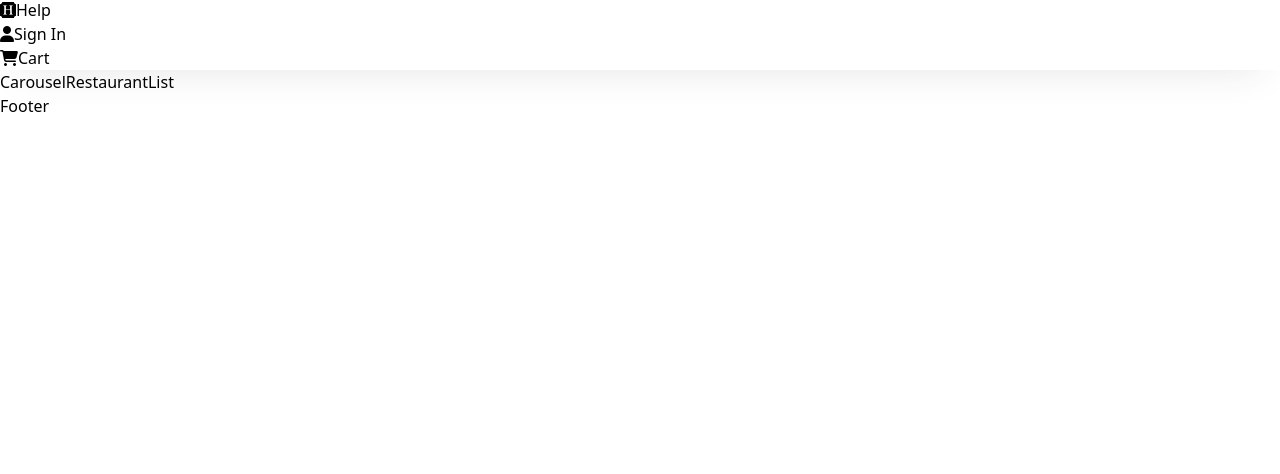
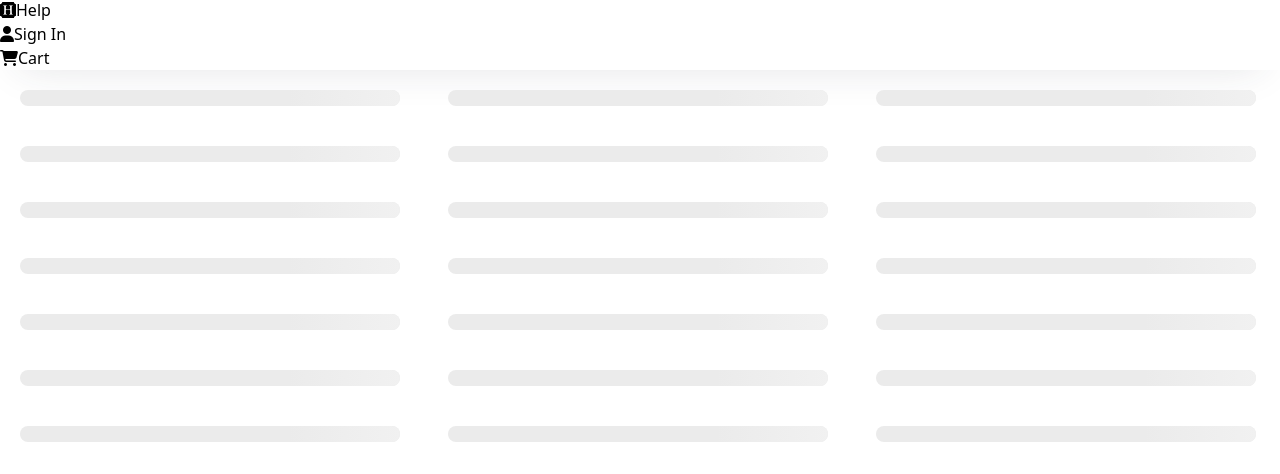
Before and after one commit to KRABHIRAJ/Reactify, a React (Vite) app in the folder Codes/foodie/: page /collections/1 in a window 1280 px wide. Shown: the part 326-800 px from the top of the page. Built offline with nearby package versions, Linux system fonts and the light colour scheme.

Commit message:
CarouselRestaurantList component

```diff
--- a/Codes/foodie/src/components/body/AppBody.jsx
+++ b/Codes/foodie/src/components/body/AppBody.jsx
@@ -12,7 +12,7 @@ const AppBody = () => {
 
     if(rawData?.length <= 0 || rawData === undefined){
         return (
-            <SkeletonCard count={30} />
+            <SkeletonCard count={32} />
        )
     }else{
         return(
--- /dev/null
+++ b/Codes/foodie/src/components/body/common/skeletonCard/SkeletonCard.css
@@ -0,0 +1,11 @@
+.skeleton-container{
+    display: flex;
+    flex-wrap: wrap;
+    justify-content: space-between;
+
+}
+.react-loading-skeleton{
+    margin: 20px;
+    width: 380px;
+    border-radius: 16px;
+}
--- a/Codes/foodie/src/components/body/common/skeletonCard/SkeletonCard.jsx
+++ b/Codes/foodie/src/components/body/common/skeletonCard/SkeletonCard.jsx
@@ -1,10 +1,11 @@
 import Skeleton from 'react-loading-skeleton'
 import 'react-loading-skeleton/dist/skeleton.css'
+import './SkeletonCard.css';
 
 const SkeletonCard = ({ count }) => {
   return (
     <div>
-        <Skeleton count={count} containerClassName="flex flex-wrap gap-y-12 justify-between p-8" className='h-[240px] w-[170px] sm:w-[190px] md:h-[250px] lg:w-[350px] xl:w-[380px] rounded-[16px]' />
+        <Skeleton count={count} containerClassName="skeleton-container" className='h-[240px] w-[170px] sm:w-[190px] md:h-[250px] lg:w-[350px] xl:w-[380px] rounded-[16px]' />
     </div>
   )
 }
--- a/Codes/foodie/src/components/body/mindCarousel/CarouselRestaurantList.jsx
+++ b/Codes/foodie/src/components/body/mindCarousel/CarouselRestaurantList.jsx
@@ -1,5 +1,6 @@
 import { useParams } from "react-router-dom"
 import {  useFetchCarouselResList } from "../../../utils";
+import {RestaurantCard, SkeletonCard} from "../../index";
 
 const CarouselRestaurantList = () => {
   const params = useParams();
@@ -11,11 +12,42 @@ const CarouselRestaurantList = () => {
     tags = paramsSplitted[1];
   }
   const response = useFetchCarouselResList(collectionId, tags);
-  console.log('responsedd >>', response);
+  console.log('response', response);
 
-  return (
-    <div>CarouselRestaurantList</div>
-  )
+  if(response?.data?.cards?.length > 0){
+    const data = response?.data?.cards;
+    console.log('data >>', data)
+    console.log('data.slice(3) >>', data.slice(3))
+
+    const headerData = data[0]?.card?.card;
+    const resCount = data[1]?.card?.card?.restaurantCount;
+    return (
+      <div className="py-8 px-4">
+          <div className="pb-4">
+              <h1 className="font-[700] text-[50px]">{headerData?.title}</h1>
+              <p className="text-[24px] text-[#3D4152]">{headerData?.description}</p>
+          </div>
+          <p className="font-[700] text-[30px] py-4 border-t border-gray-200"> {resCount} restaurants to explore</p>
+          <div className="flex flex-wrap gap-8 justify-between">
+            {
+
+                data.slice(3).map((item) => {
+                    const itemInfo = item?.card?.card?.info;
+                    return (
+                        <div key={itemInfo?.id}>
+                            <RestaurantCard restaurant={itemInfo} />
+                        </div>
+                    )
+                })
+            }
+          </div>
+      </div>
+    )
+}else{
+    return(
+        <SkeletonCard count={32} />
+    )
+}
 }
 
 export default CarouselRestaurantList
--- a/Codes/foodie/src/router/router.jsx
+++ b/Codes/foodie/src/router/router.jsx
@@ -1,14 +1,19 @@
 import { createBrowserRouter, createRoutesFromElements, Route} from "react-router-dom";
 import Layout from "../Layout";
 import { lazy, Suspense } from 'react';
-import { AppBody, CarouselRestaurantList } from "../components";
+import { AppBody, SkeletonCard } from "../components";
+const CarouselRestaurantList = lazy(() => import('../components/body/mindCarousel/CarouselRestaurantList'))
 
 
 const router = createBrowserRouter(
     createRoutesFromElements(
         <Route path='/' element={<Layout />}>
             <Route path="" element={<AppBody />} />
-            <Route path="collections/:id" element={<CarouselRestaurantList />} />
+            <Route path="collections/:id" element={
+                <Suspense fallback={<SkeletonCard count={32} /> }>
+                    <CarouselRestaurantList />
+                </Suspense>
+            } />
         </Route>
     )
 );
```
